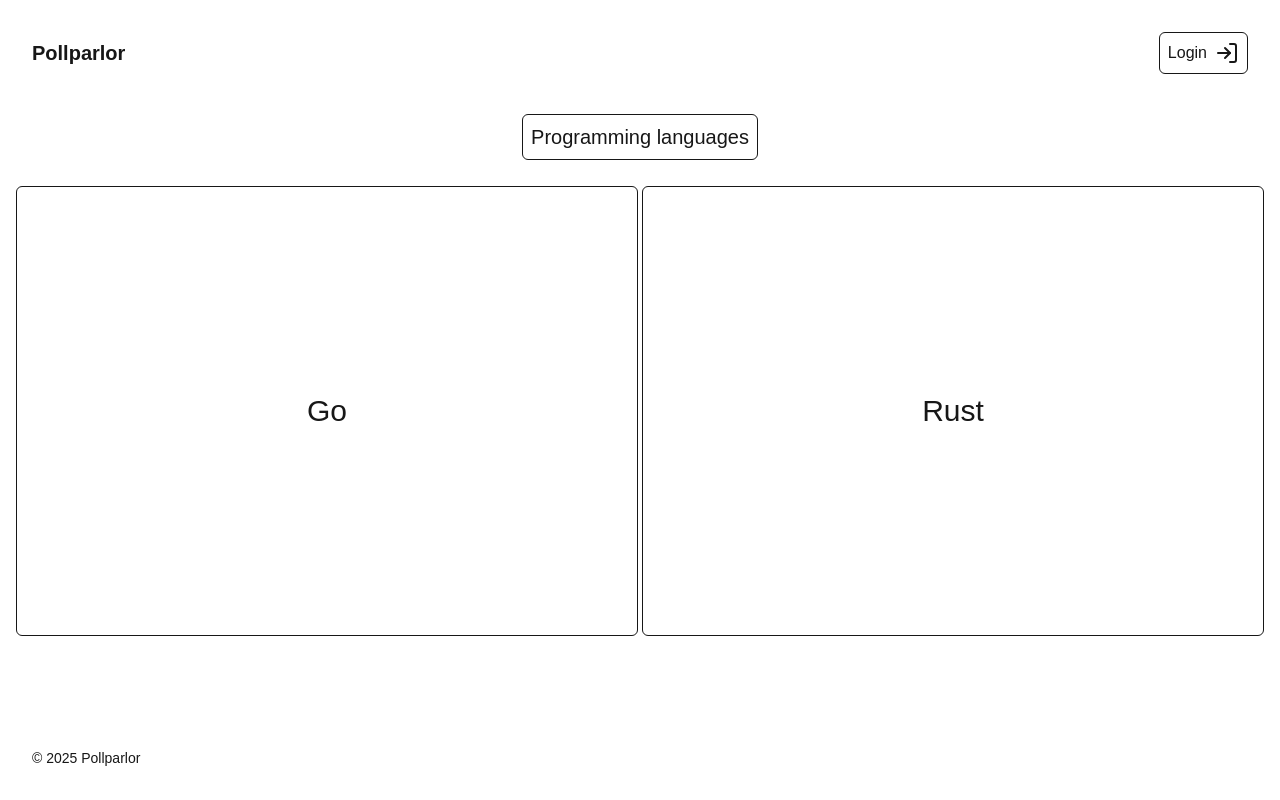
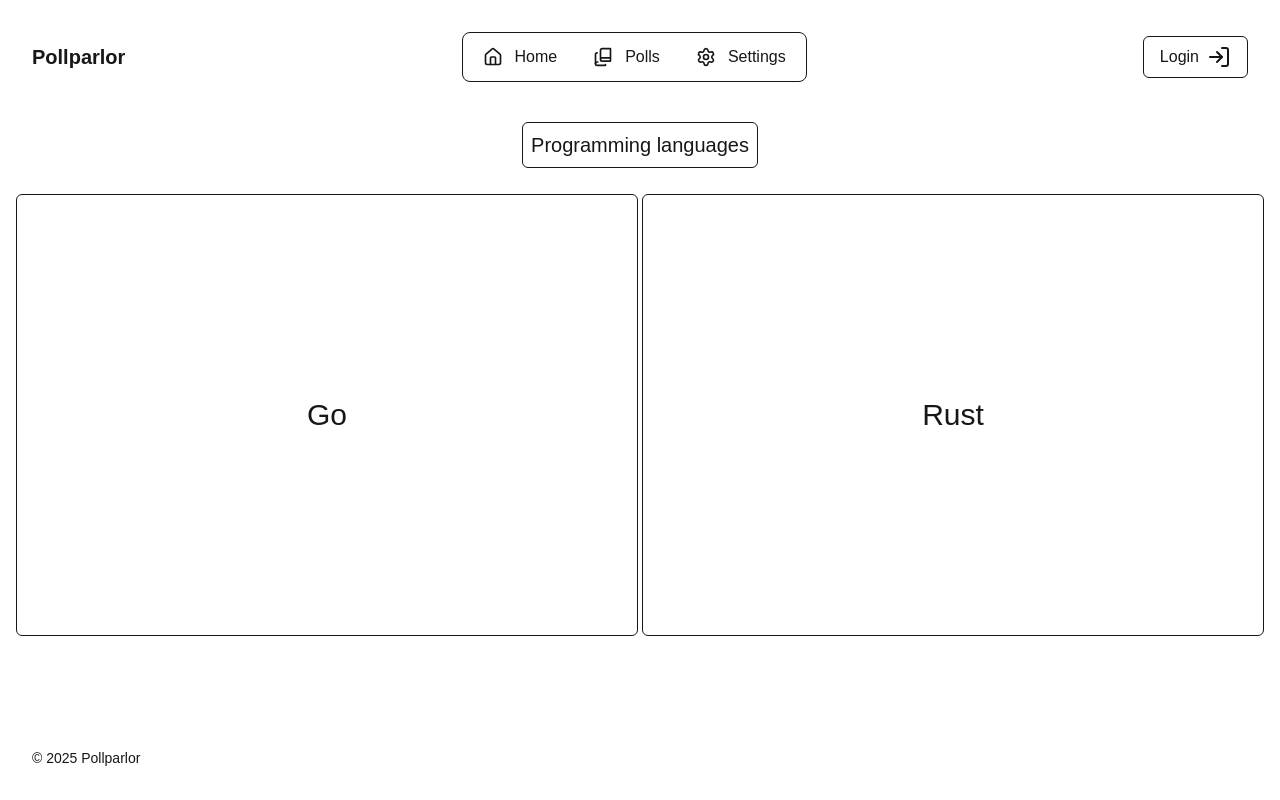
Before and after one commit to t-oma/pollparlor, a Next.js app: page / in a window 1280 px wide. Built offline with nearby package versions, Linux system fonts and the light colour scheme.

Commit message:
nav menus

```diff
--- a/src/components/Header.tsx
+++ b/src/components/Header.tsx
@@ -3,19 +3,24 @@
 import { LogIn, User } from "lucide-react";
 import Button from "./Button";
 import { useUserStore } from "@/providers/user-store-provider";
+import NavMenuDropdown from "./NavMenuDropdown";
+import NavMenu from "./NavMenu";
 
 export default function Header() {
     const { user, login, logout, register } = useUserStore((store) => store);
 
     return (
         <header className="flex items-center justify-between p-4 lg:p-8">
+            <NavMenuDropdown className="block md:hidden" />
             <h1 className="text-xl font-bold">Pollparlor</h1>
+
+            <NavMenu className="hidden md:block" />
 
             <div>
                 {user ? (
                     <Button
                         onClick={() => logout()}
-                        className=""
+                        className="px-4"
                     >
                         <span className="sr-only font-medium md:not-sr-only">
                             Account
@@ -25,7 +30,7 @@ export default function Header() {
                 ) : (
                     <Button
                         onClick={() => login("test@test.com", "test")}
-                        className=""
+                        className="px-4"
                     >
                         <span className="sr-only font-medium md:not-sr-only">
                             Login
```
